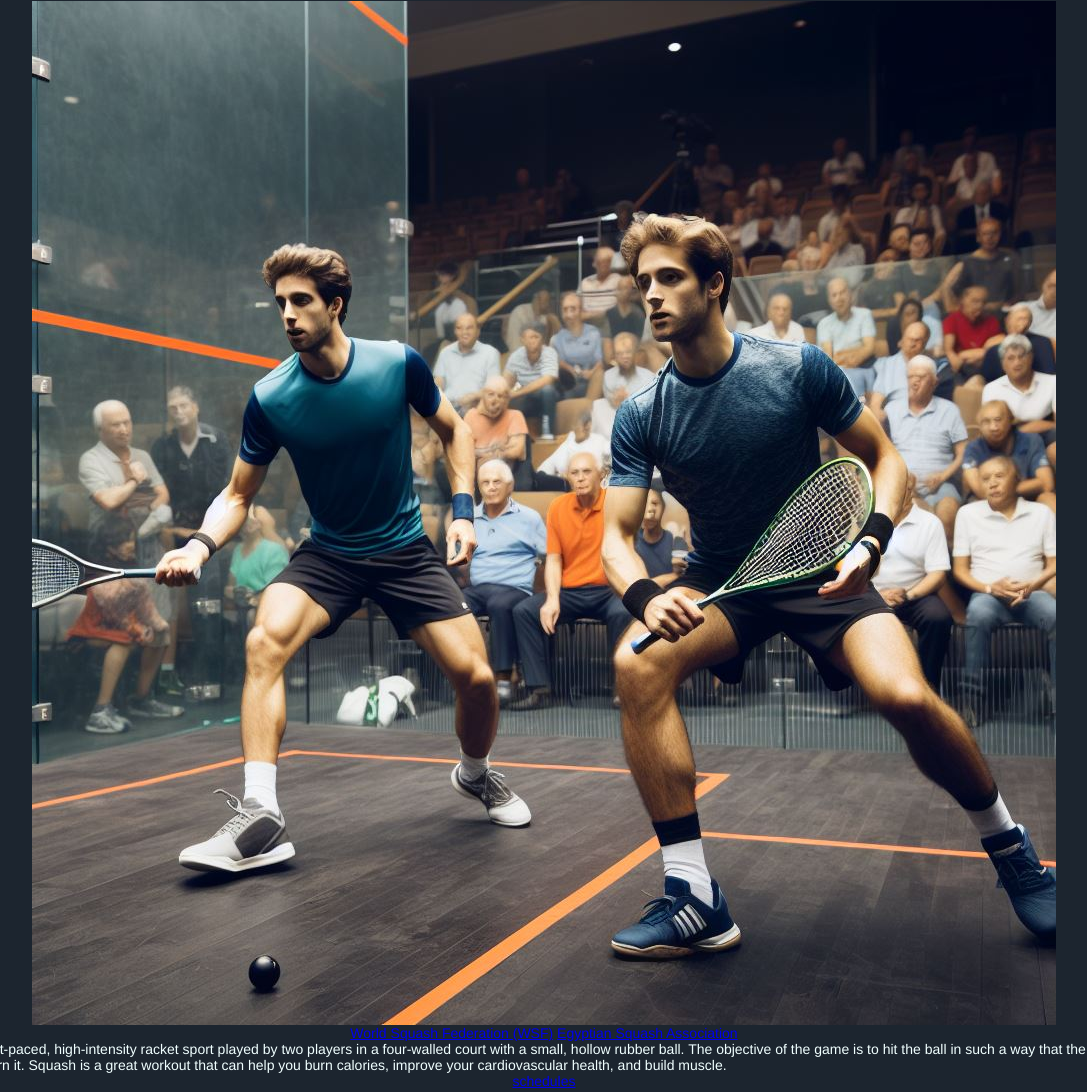
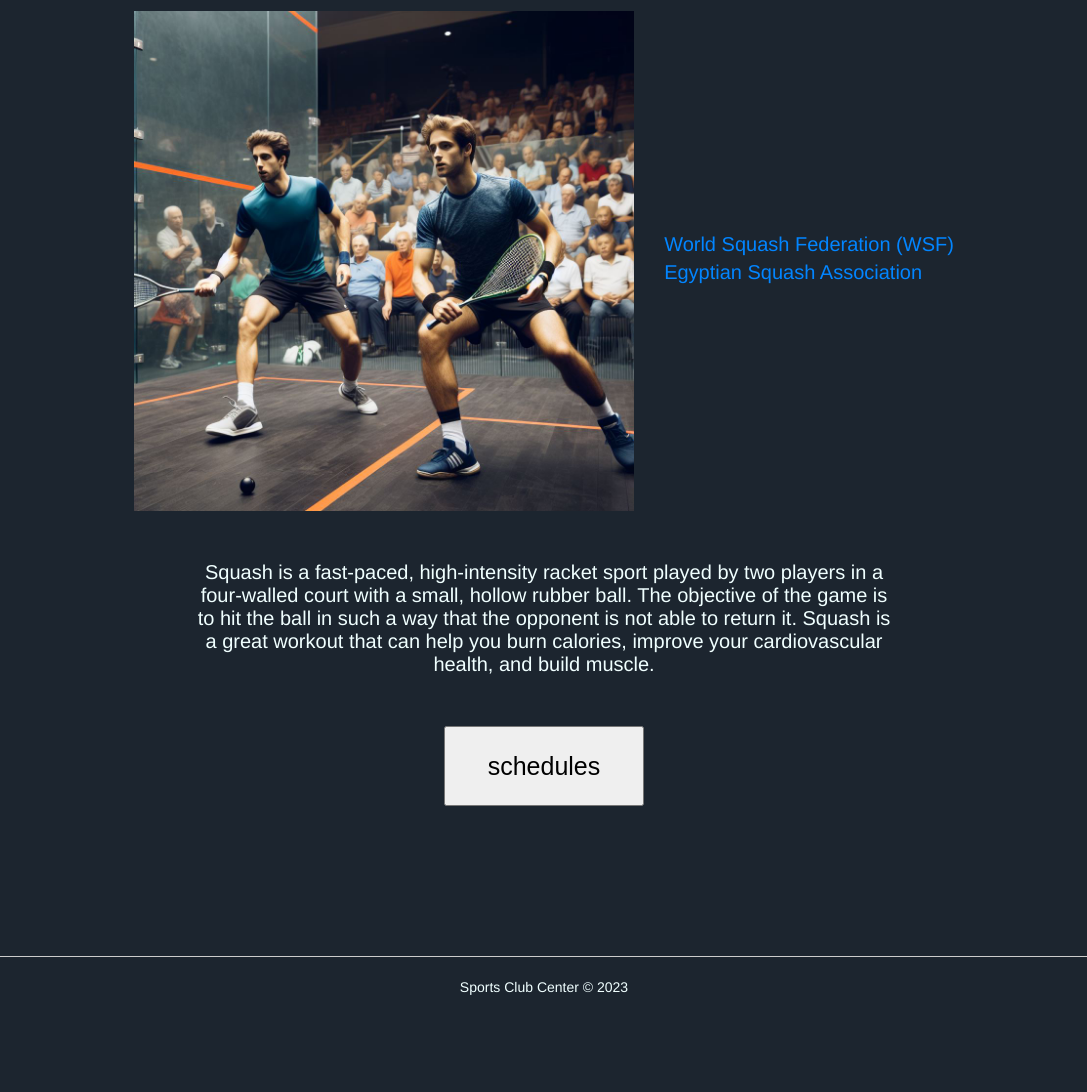
Before and after one commit to Mennatalla-Khougha/Sports_Club_Center, a plain HTML site: page website/squash.html in a window 1280 px wide. Shown: the part 169-1261 px from the top of the page, without its empty margins (96-1183 px from the left). After the commit the page ends 1186 px from the top, so only its background shows below. Drawn offline with Linux system fonts and the light colour scheme.

Commit message:
add sports.css

```diff
--- a/website/squash.html
+++ b/website/squash.html
@@ -5,7 +5,7 @@
     <meta name="viewport" content="width=device-width, initial-scale=1.0">
     <title>Champion Sports Club</title>
     <link rel="stylesheet" href="styles/common.css">
-    <link rel="stylesheet" href="styles/info.css">
+    <link rel="stylesheet" href="styles/sports.css">
     <link rel="stylesheet" href="styles/header.css">
     <link rel="stylesheet" href="styles/footer.css">
     <link rel="icon" href="images/ic_on.png">
@@ -38,14 +38,17 @@
         <h1>Champions Sports Club</h1>
     </header>
     <div class="container">
-      <div class="image_links"></div>
+      <div class="image_links">
         <img src="images/squash_compition.jpg" alt="squash_compition">
         <div class="links">
             <a href="https://www.worldsquash.org/wsf-update-on-egyptian-squash-federation-request/">World Squash Federation (WSF)</a>
             <a href="https://www.squashegypt.com/">Egyptian Squash Association</a>
         </div>
-        <article class="short_info">Squash is a fast-paced, high-intensity racket sport played by two players in a four-walled court with a small, hollow rubber ball. The objective of the game is to hit the ball in such a way that the opponent is not able to return it. Squash is a great workout that can help you burn calories, improve your cardiovascular health, and build muscle.</article>
-        <a href="schedules.html">schedules</a>
+      </div>
+      <div class="data">
+        <p class="short_info">Squash is a fast-paced, high-intensity racket sport played by two players in a four-walled court with a small, hollow rubber ball. The objective of the game is to hit the ball in such a way that the opponent is not able to return it. Squash is a great workout that can help you burn calories, improve your cardiovascular health, and build muscle.</p>
+        <a href="schedules.html"><button>schedules</button></a>
+      </div>
     </div>
     <footer>Sports Club Center &#169 2023</footer>
   </body>
--- a/website/styles/common.css
+++ b/website/styles/common.css
@@ -14,5 +14,5 @@ body {
   margin: 150px 0px;
   display: flex;
   flex-wrap: wrap;
-  justify-content: center;
+  justify-content: space-evenly;
 }
--- a/website/styles/info.css
+++ b/website/styles/info.css
@@ -21,6 +21,7 @@
 .sports_photo {
     flex: 1;
     min-width: 350px;
+    max-width: 700px;
     display: flex;
     justify-content: center;
     align-items: center;
@@ -33,11 +34,15 @@
     height: 300px;
 }
 
+.info_event_wraper {
+    width: 100%;
+}
+
 .info_event {
     min-width: 350px;
     display: flex;
     gap: 10px;
-    margin: 10px 50px;
+    margin: 10px auto 10px 5%;
     max-width: 700px;
     margin-right: auto;
     margin-top: -200px;
@@ -60,21 +65,7 @@
         margin-top: 20px;
         margin-right: 0;
     }
+    .info_event_wraper {
+        max-width: 700px;
+    }
 }
-
-
-.image_links {
-    margin: 10px 50px;
-    max-width: 700px;
-    flex: 1;
-    display: flex;
-    gap: 10px;
-    min-width: 350px;
-}
-
-.image_links img {
-    margin-top: 60px;
-    width: 200px;
-    height: 250px;
-
-}
--- /dev/null
+++ b/website/styles/sports.css
@@ -0,0 +1,48 @@
+.image_links {
+    margin: 10px 50px;
+    flex: 1;
+    display: flex;
+    flex-wrap: wrap;
+    gap: 10px;
+    min-width: 350px;
+    justify-content: center;
+    align-items: center;
+}
+
+.image_links img {
+    margin-top: 20px;
+    max-width: 500px;
+    width: 100%;
+    margin-right: 20px;
+    margin-bottom: 20px;
+}
+
+.links a {
+    display: block;
+    margin-bottom: 5px;
+    text-decoration: none;
+    color: rgb(2, 133, 255);
+    font-size: 20px;
+}
+
+.short_info {
+    max-width: 700px;
+    font-size: 20px;
+    margin-bottom: 50px;
+    padding: 0px 20px;
+}
+
+.data {
+    width: 100%;
+    text-align: center;
+    display: flex;
+    justify-content: center;
+    flex-direction: column;
+    align-items: center;
+}
+
+.data button{
+    width: 200px;
+    height: 80px;
+    font-size: 25px;
+}
```
Also changed, not shown: website/index.html (+2 -0 lines).
